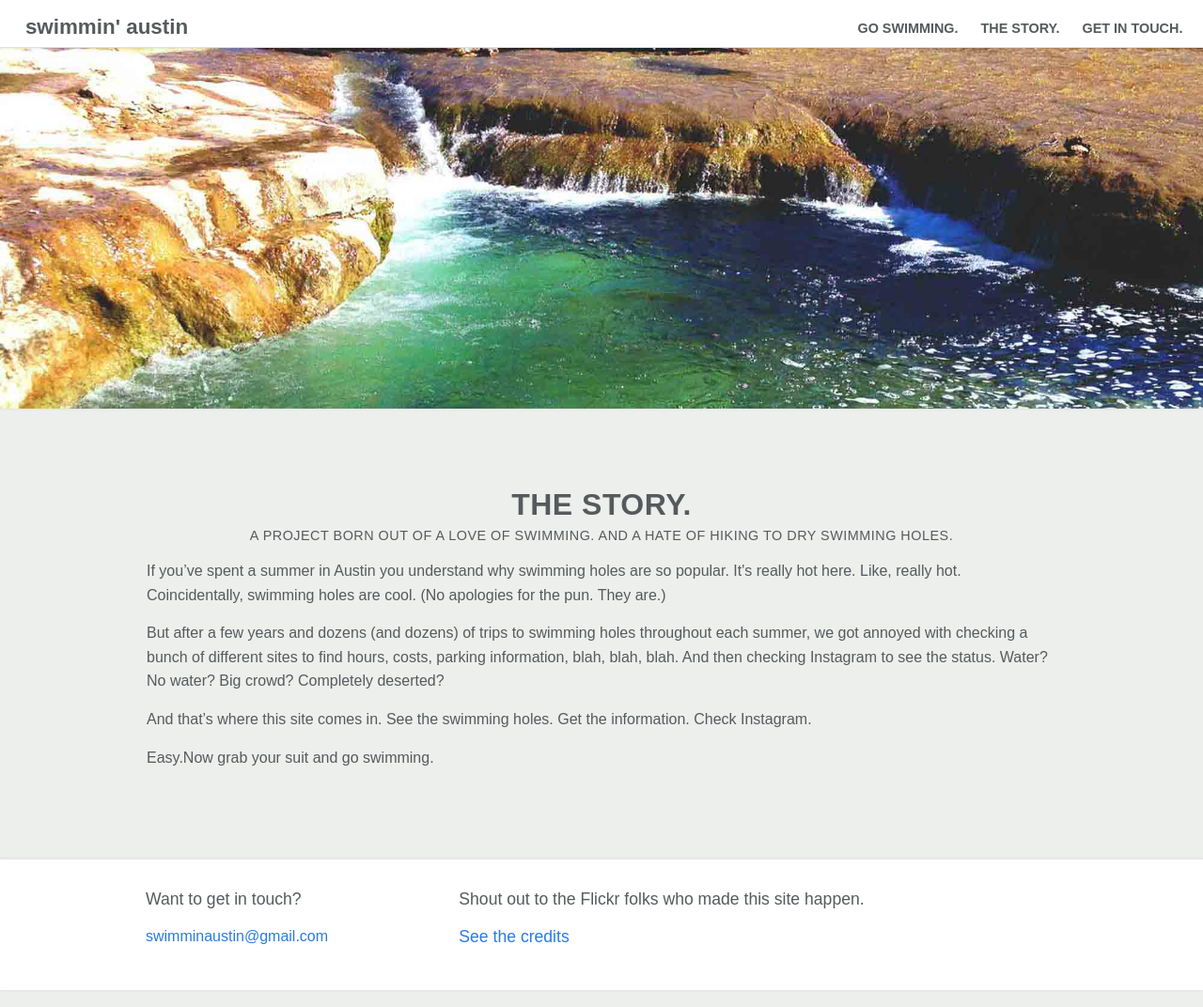
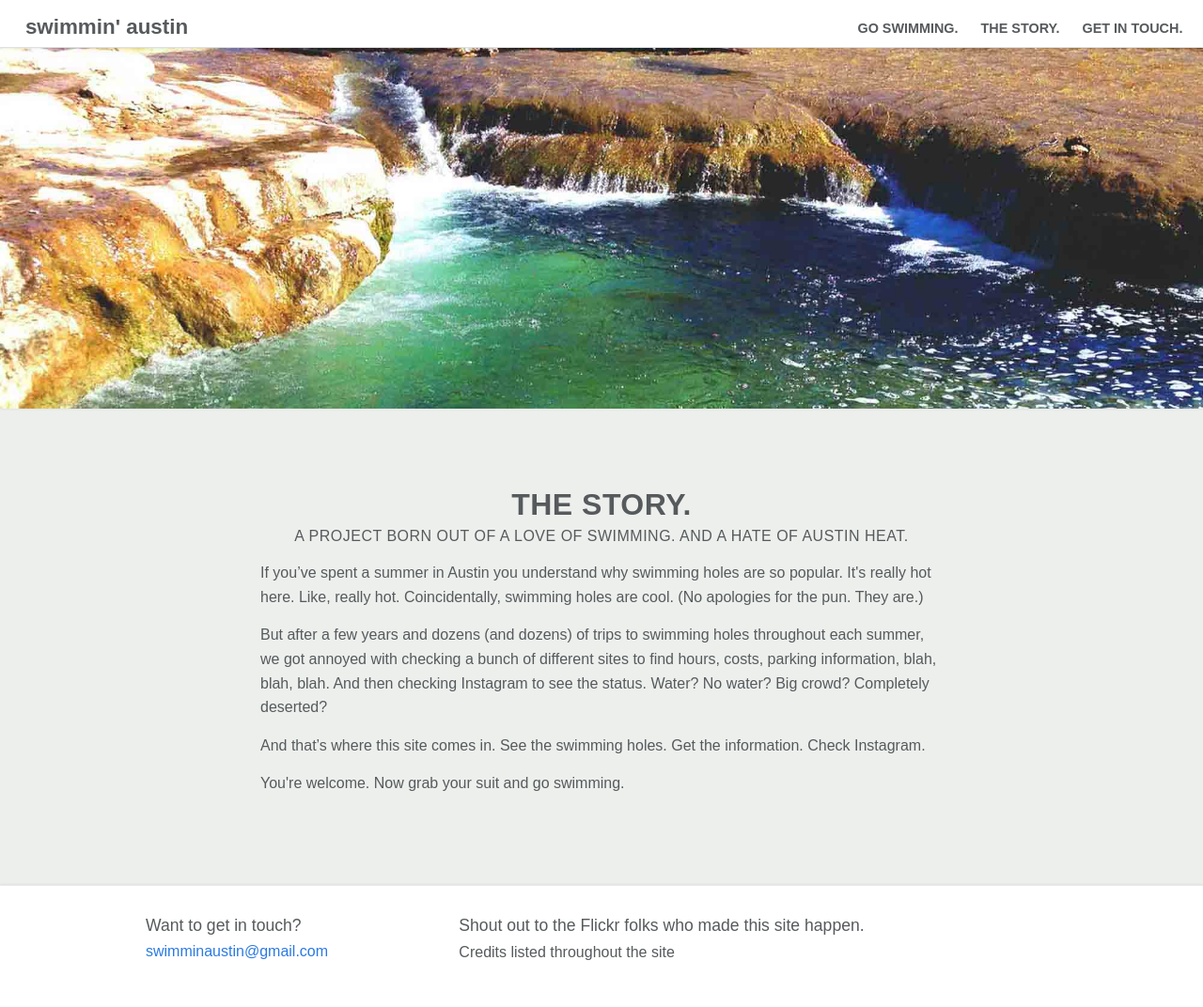
Before and after one commit to stephskaggs/swimnaustin, a Jekyll site: the page built from about.md, in a window 1280 px wide and 1072 px high. Shown: the whole window at 94% size. Built offline with Jekyll 4.4.1, drawn with Linux system fonts in a browser that asks for light colours; nearby versions of some CDN libraries; library files that are not in the unit come from our copies.

Commit message:
updated the footer

```diff
--- a/_includes/footer.html
+++ b/_includes/footer.html
@@ -13,7 +13,7 @@
                 <div class="press columns small-12 large-8">
                     <h5> Shout out to the Flickr folks who made this site happen.<h5>
                    <!--  <a href class="page-link" href="contact"</a> -->
-                    <a class="page-link" href="About">See the credits</a>
+                    <p> Credits listed throughout the site</p>
                 </div>
 
             </div>
--- a/_sass/_base.scss
+++ b/_sass/_base.scss
@@ -40,9 +40,7 @@
     font-size: 1.1em;
 }
 
-// p {
-//     margin-bottom: 2em;
-// }
+
 
 
 
--- a/_sass/_layout.scss
+++ b/_sass/_layout.scss
@@ -132,7 +132,12 @@
     padding: $spacing-unit 0;
     background-color: white;
     box-shadow: 0 0 3px rgba(0, 0, 0, 0.1);
-    min-height: auto;
+    min-height: 50px;
+    // max-height: 50px;
+
+    h5 {
+        margin-bottom: .2em;
+    }
 
 }
 
@@ -294,8 +299,8 @@
 
 .hole-intro {
     text-align: center;
-    font-weight: 500;
-    font-size: .9em;
+    font-weight: 400;
+    font-size: 1em;
     text-transform: uppercase;
     letter-spacing: .5px;
 }
@@ -587,6 +592,18 @@
     min-height: 15em;
 
 
+    p {
+
+    width: 75%;
+    // border: black solid;
+
+    // position: absolute;
+    margin-left: auto;
+    margin-right: auto;
+    left: 0;
+    right: 0;
+    }
+
 }
 
 
--- a/about.md
+++ b/about.md
@@ -1,7 +1,7 @@
 ---
 layout: page
 title: THE STORY.
-subhead: a project born out of a love of swimming. and a hate of hiking to dry swimming holes.
+subhead: a project born out of a love of swimming. And a hate of Austin heat.
 permalink: /about/
 hero: /img/subhero1.jpg
 
@@ -14,4 +14,4 @@
 
 <p>And that’s where this site comes in. See the swimming holes. Get the information. Check Instagram.</p>
 
-<p>Easy.Now grab your suit and go swimming.</p>
+<p>You're welcome. Now grab your suit and go swimming.</p>
```
